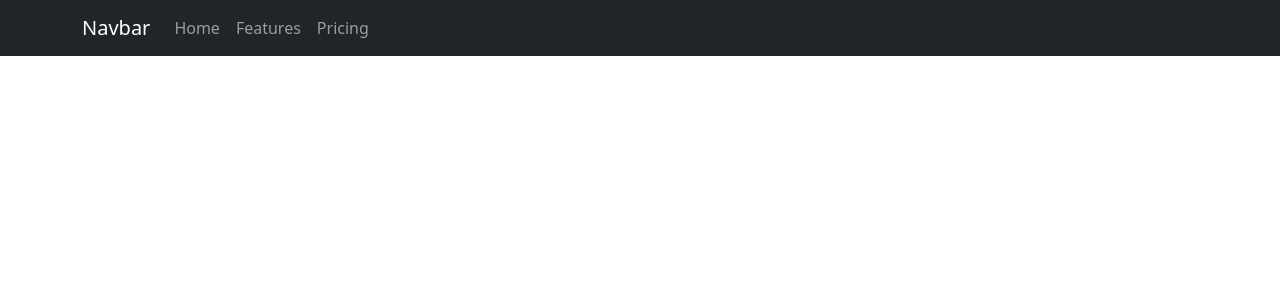
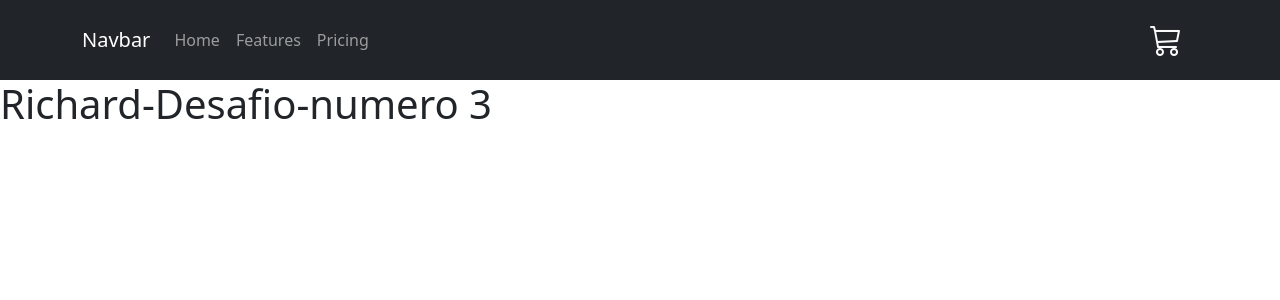
Before and after one commit to RichTerre/ecommerce-terre, a React (Create React App) app: page / in a window 1280 px wide. Shown: the top 300 px of the page. Built offline with nearby package versions, Linux system fonts and the light colour scheme.

Commit message:
Desafio 3

```diff
--- a/package.json
+++ b/package.json
@@ -6,7 +6,9 @@
     "@testing-library/jest-dom": "^5.16.4",
     "@testing-library/react": "^13.2.0",
     "@testing-library/user-event": "^13.5.0",
+    "bootstrap": "^5.1.3",
     "react": "^18.1.0",
+    "react-bootstrap": "^2.4.0",
     "react-dom": "^18.1.0",
     "react-scripts": "5.0.1",
     "web-vitals": "^2.1.4"
--- a/public/index.html
+++ b/public/index.html
@@ -24,6 +24,8 @@
       work correctly both with client-side routing and a non-root public URL.
       Learn how to configure a non-root public URL by running `npm run build`.
     -->
+    <!--Boostrap Icon-->
+    <link rel="stylesheet" href="https://cdn.jsdelivr.net/npm/bootstrap-icons@1.8.3/font/bootstrap-icons.css">
     <title>React App</title>
   </head>
   <body>
--- a/src/App.js
+++ b/src/App.js
@@ -1,13 +1,16 @@
 //import logo from './logo.svg';/
 //import './App.css';
-import NavBar from './components/NavBar/NavBar';
+
 import 'bootstrap/dist/css/bootstrap.min.css';
+import NavBar from './Components/NavBar/NavBar';
+import ItemListContainer from "./Components/NavBar/ItemListContainer/index";
 
 
 function App() {
   return (
   <>
     <NavBar/>
+    <ItemListContainer/>
   </>
 
   );
--- /dev/null
+++ b/src/components/NavBar/CartWidget/index.js
@@ -0,0 +1,9 @@
+import React from "react";
+
+export const CartWidget = () => {
+    return (
+        <i className="bi bi-cart3 text-light fs-2"></i>
+     );
+}
+
+export default CartWidget;
--- /dev/null
+++ b/src/components/NavBar/ItemListContainer/index.js
@@ -0,0 +1,11 @@
+import React from "react";
+import Titulo from "../Titulo";
+
+
+export const ItemListContainer = () => {
+  return (
+    <Titulo greeting="Richard-Desafio-numero 3"/>
+  )
+}
+
+export default ItemListContainer;
--- a/src/components/NavBar/NavBar.js
+++ b/src/components/NavBar/NavBar.js
@@ -1,4 +1,6 @@
 import {Navbar, Container, Nav} from 'react-bootstrap'
+import CartWidget from "./CartWidget/index";
+
 
 function NavBar() {
   return (
@@ -11,6 +13,9 @@ function NavBar() {
           <Nav.Link href="#features">Features</Nav.Link>
           <Nav.Link href="#pricing">Pricing</Nav.Link>
         </Nav>
+          <Nav.Link href="#">
+            <CartWidget/>
+          </Nav.Link>
       </Container>
     </Navbar>
   </>
--- /dev/null
+++ b/src/components/NavBar/Titulo/index.js
@@ -0,0 +1,9 @@
+import React from "react";
+
+export const Titulo = (props) => {
+    return (
+        <h1>{props.greeting}</h1>
+     );
+}
+
+export default Titulo;
```
Also changed, not shown: 1 other file (tests, documents, lock files or other folders).
